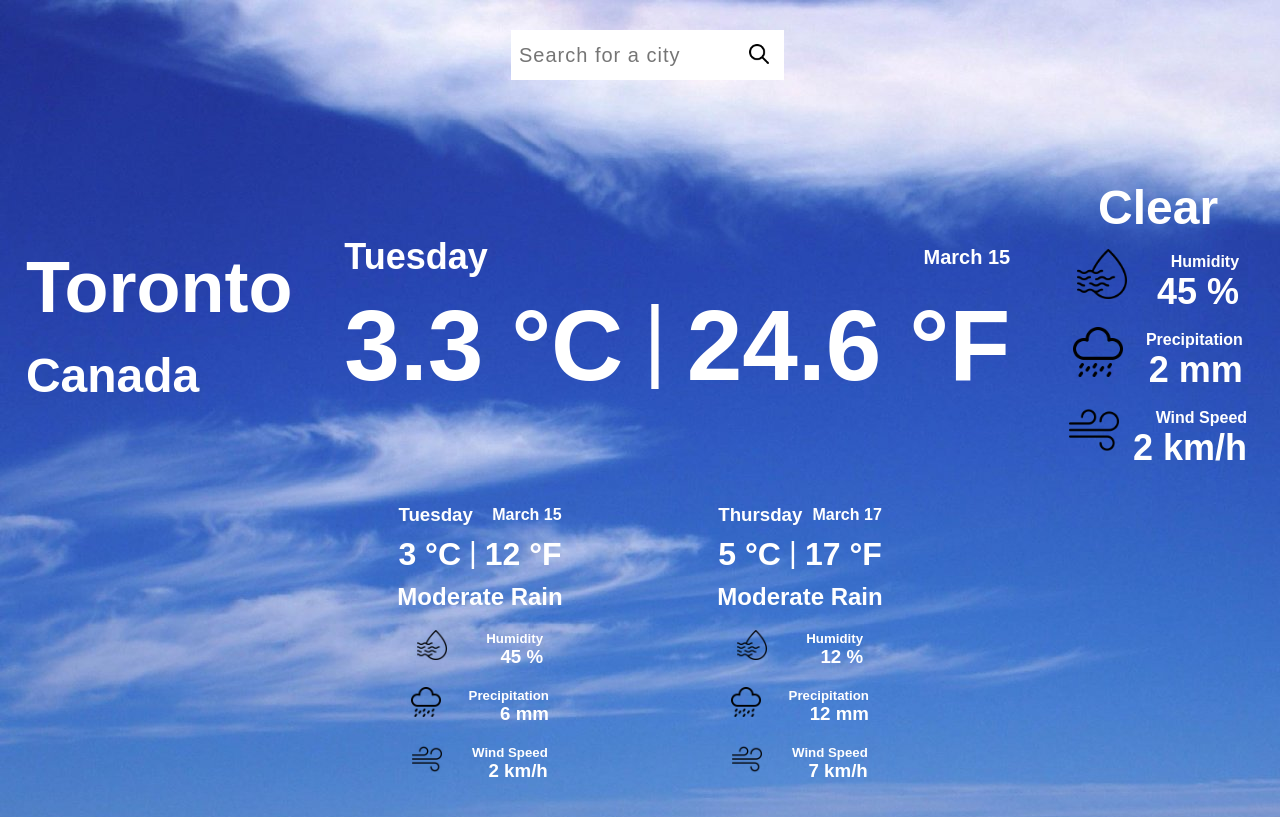
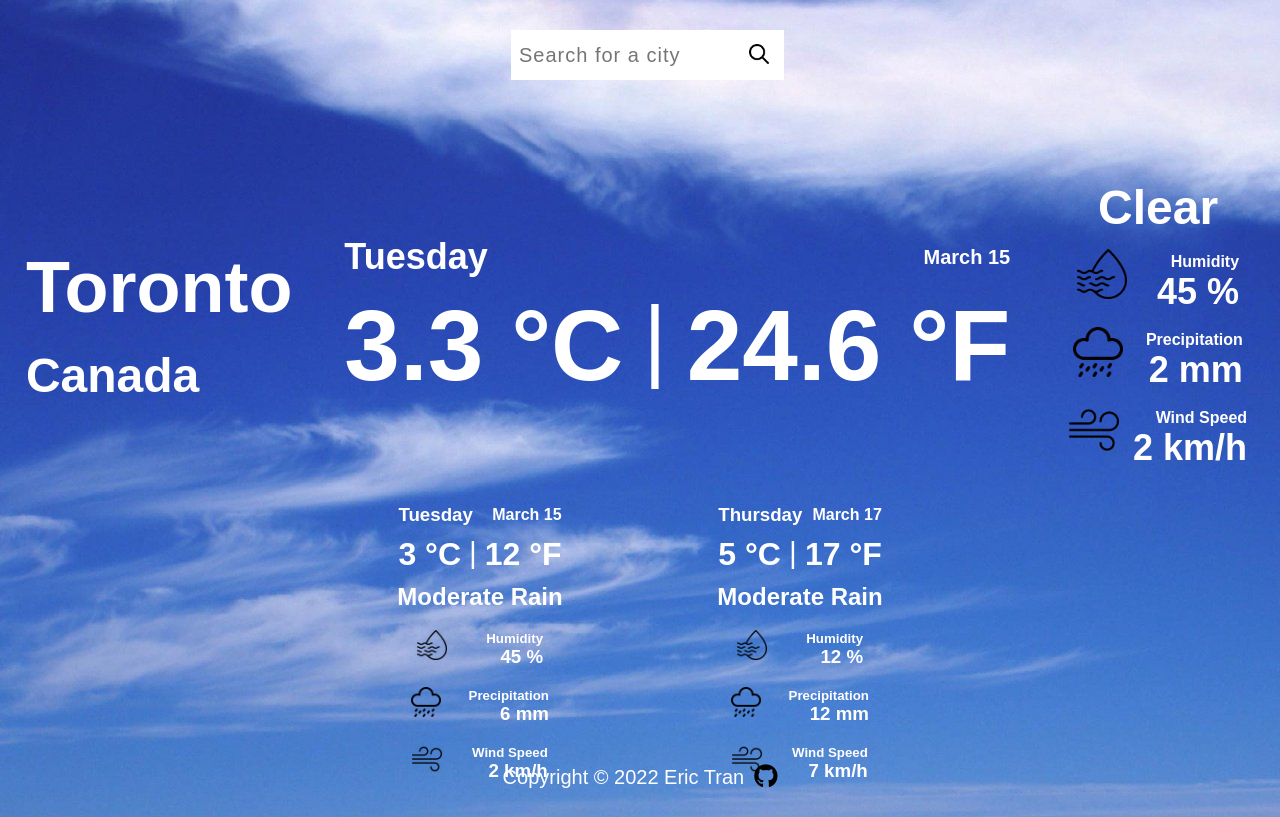
Before and after one commit to traneric89/Weather-App, a website built with webpack: page dist/index.html in a window 1280 px wide. Built offline with nearby package versions, Linux system fonts and the light colour scheme; files whose address does not match are found by name; a web font is replaced by a local one.

Commit message:
added footer

```diff
--- a/dist/index.html
+++ b/dist/index.html
@@ -8,6 +8,10 @@
       href="https://fonts.googleapis.com/css2?family=Shanti&display=swap"
       rel="stylesheet"
     />
+    <script
+      src="https://kit.fontawesome.com/c9965d66f7.js"
+      crossorigin="anonymous"
+    ></script>
     <link rel="stylesheet" href="styles.css" />
     <title>My Weather App</title>
   </head>
@@ -146,6 +150,12 @@
         </div>
       </div>
     </div>
+    <footer class="footer">
+      <p>Copyright © 2022 Eric Tran</p>
+      <a href="https://github.com/traneric89" target="_blank">
+        <i class="fab fa-github"></i
+      ></a>
+    </footer>
     <script src="main.js"></script>
   </body>
 </html>
--- a/dist/styles.css
+++ b/dist/styles.css
@@ -234,6 +234,30 @@ button img {
   }
 }
 
+.footer {
+  position: absolute;
+  bottom: 0;
+  left: 0;
+  display: flex;
+  align-items: center;
+  justify-content: center;
+  gap: 10px;
+  width: 100%;
+  padding: 10px;
+  font-size: 20px;
+  z-index: 10;
+}
+
+.fa-github {
+  color: black;
+  font-size: 24px;
+  transition: transform 0.3s ease-in-out;
+}
+
+.fa-github:hover {
+  transform: rotate(360deg) scale(1.2);
+}
+
 @media (max-width: 850px) {
   .section-1 h1 {
     font-size: 36px;
```
